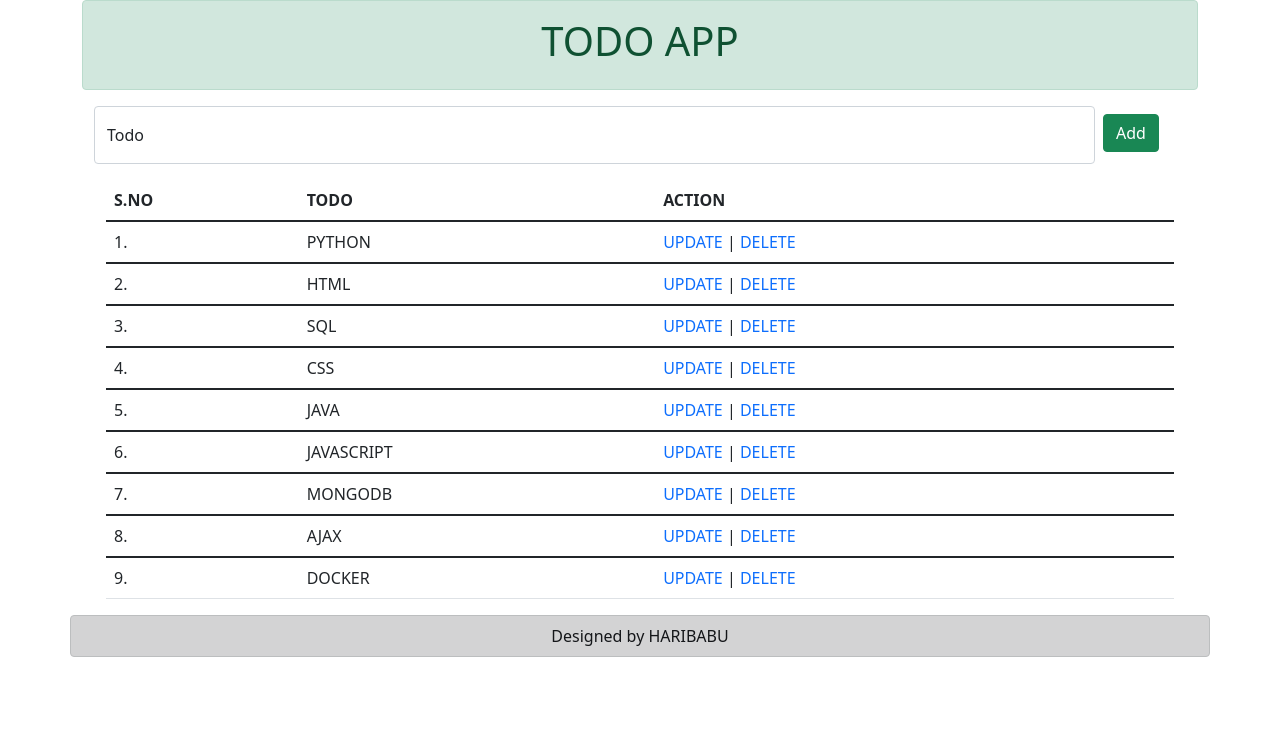
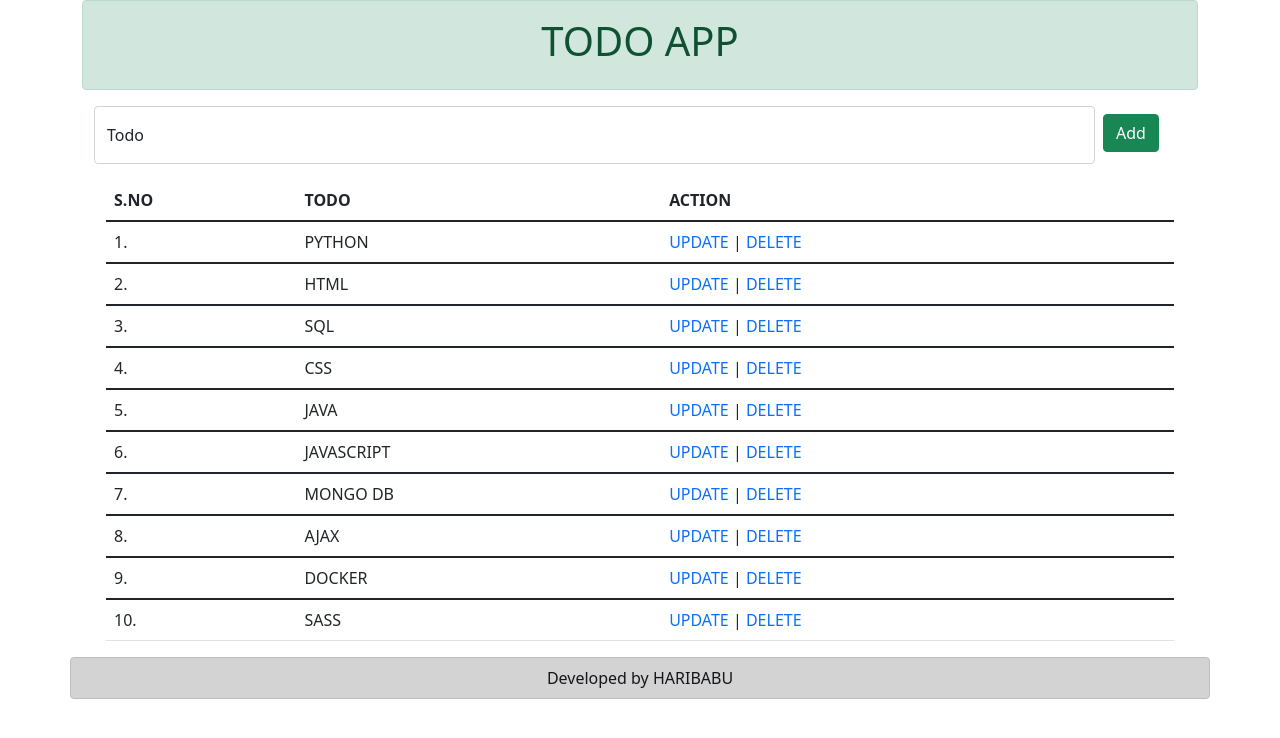
Before and after one commit to HaribabuGurugubelli/Django-TodoApp-without-using-forms, a Django app: page /home/ in a window 1280 px wide. Shown: the top 738 px of the page. Run offline with Django 3.2, Linux system fonts and the light colour scheme; data comes from the database, SQL or seed files in the repository.

Commit message:
initial code

```diff
--- a/templates/home.html
+++ b/templates/home.html
@@ -100,7 +100,7 @@
     </div>
     <!-- end code -->
     <div class="container alert alert-dark text-center p-2 mb-0" role="alert">
-      Designed by HARIBABU
+      Developed by HARIBABU
     </div>
   </body>
 </html>
```
Also changed, not shown: db.sqlite3.
